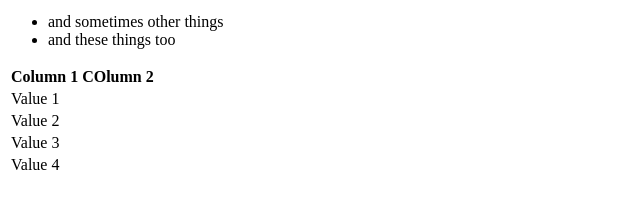
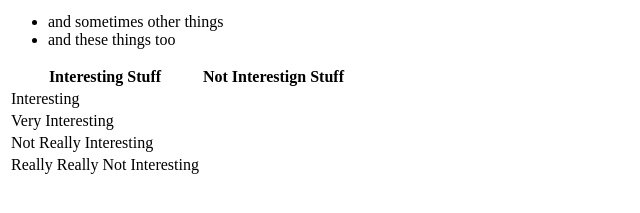
Before and after one commit to jobongie/jobongie.github.io, a plain HTML site: page index.html in a window 1280 px wide. Shown: the part 421-634 px from the top of the page, without its empty margins (0-640 px from the left). Drawn offline with Linux system fonts and the light colour scheme.

Commit message:
Interestign stuff

```diff
--- a/index.html
+++ b/index.html
@@ -17,29 +17,29 @@
   <table>
       <thead>
           <tr>
-              <th>Column 1</th>
-              <th>COlumn 2</th>
+              <th>Interesting Stuff</th>
+              <th>Not Interestign Stuff</th>
           </tr>
       </thead>
       <tbody>
           <tr>
             <td>
-                Value 1
+                Interesting
             </td>
           </tr>
           <tr>
             <td>
-                Value 2
+                Very Interesting
             </td>
           </tr>
           <tr>
             <td>
-                Value 3
+                Not Really Interesting
             </td>
           </tr>
           <tr>
             <td>
-                Value 4
+                Really Really Not Interesting
             </td>
           </tr>
       </tbody>
```
